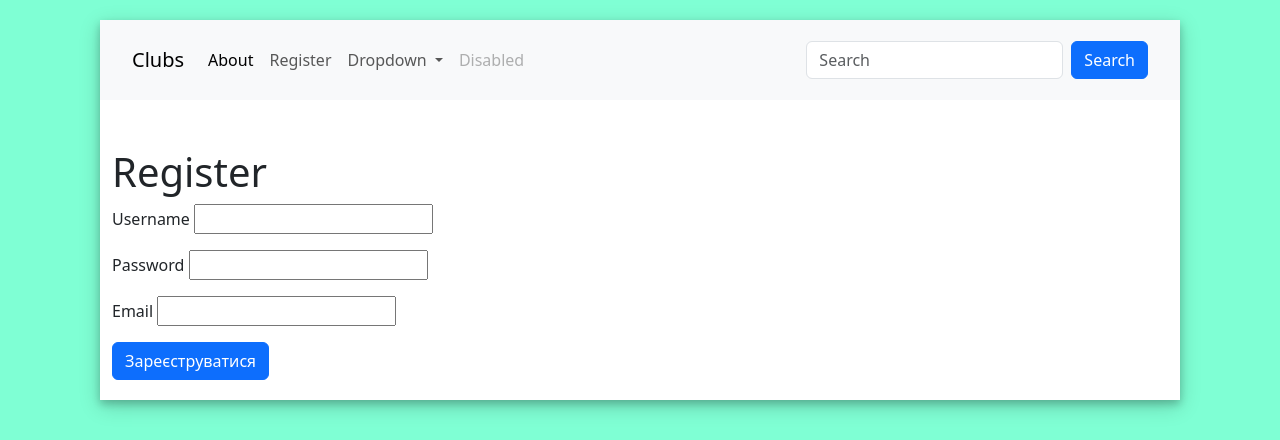
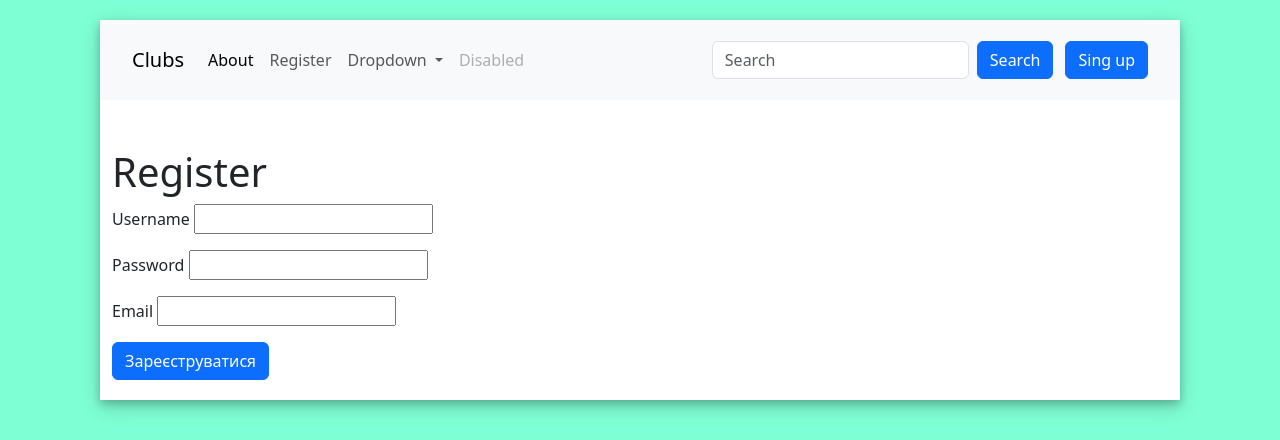
Before and after one commit to Crais2905/first_flask, a Flask app: page /register in a window 1280 px wide. Shown: the top 440 px of the page. Run offline with Flask 3, Linux system fonts and the light colour scheme.

Commit message:
register valid

```diff
--- a/Lessons3-6_2-3/app.py
+++ b/Lessons3-6_2-3/app.py
@@ -41,20 +41,22 @@ def the_biggest_winner():
 
 @app.route('/register')
 def register():
-    return render_template('register.html')
+    return render_template('register.html', error=False)
 
 
 @app.route('/register_handler', methods=['POST', 'GET'])
 def reg_handler():
+    db = SQLite('clubs.db')
     username = request.form.get("username", 'error')
     password = request.form.get("password", 'error')
     email = request.form.get("email", 'error')
-    if request.method == 'POST':
-        print(username, password, email)
-        db = SQLite('clubs.db')
-        db.write_user(username, password, email)
-    return redirect(url_for('home'))
-
+    if '@' in email or db.valid_username(username):
+        if request.method == 'POST':
+            db.write_user(username, password, email)
+            return redirect(url_for('home'))
+    else:
+        error = "Неправильно введено пошту або таке ім'я вже існує"
+        return render_template('register.html', error=error)
 
 @app.errorhandler(404)
 def error404(error):
--- a/Lessons3-6_2-3/static/style.css
+++ b/Lessons3-6_2-3/static/style.css
@@ -33,7 +33,14 @@ body {
     border-color: aquamarine;
 }
 
+.d-flex {
+    margin-right: 12px;
+}
 
+.reg-btn {
+    color: #FFF;
+    text-decoration: none;
+}
 
 .error-items {
     text-align: center;
--- a/Lessons3-6_2-3/templates/base.html
+++ b/Lessons3-6_2-3/templates/base.html
@@ -44,6 +44,7 @@
             <input class="form-control me-2" type="search" placeholder="Search" aria-label="Search">
             <button class="btn btn-primary" type="submit">Search</button>
           </form>
+          <button class="btn btn-primary"><a href="{{ url_for('register')}}" class="reg-btn">Sing up</a></button>
         </div>
       </div>
     </nav>
--- a/Lessons3-6_2-3/templates/register.html
+++ b/Lessons3-6_2-3/templates/register.html
@@ -3,6 +3,7 @@
 {% block content %}
 
 <div class="register container">
+
     <form action="/register_handler" method="post" autocomplete="off">
         <h1>Register</h1>
         <p>
@@ -17,6 +18,9 @@
             <label for="email">Email</label>
             <input type="text" name="email" id="email">
         </p>
+        {% if error %}
+        <p style="color: red;">{{ error }}</p>
+        {% endif %}
         <input type="submit" value="Зареєструватися" class="btn btn-primary">
     </form>
 
```
Also changed, not shown: Lessons3-6_2-3/bd.py (+14 -3 lines), clubs.db, 1 other file.
